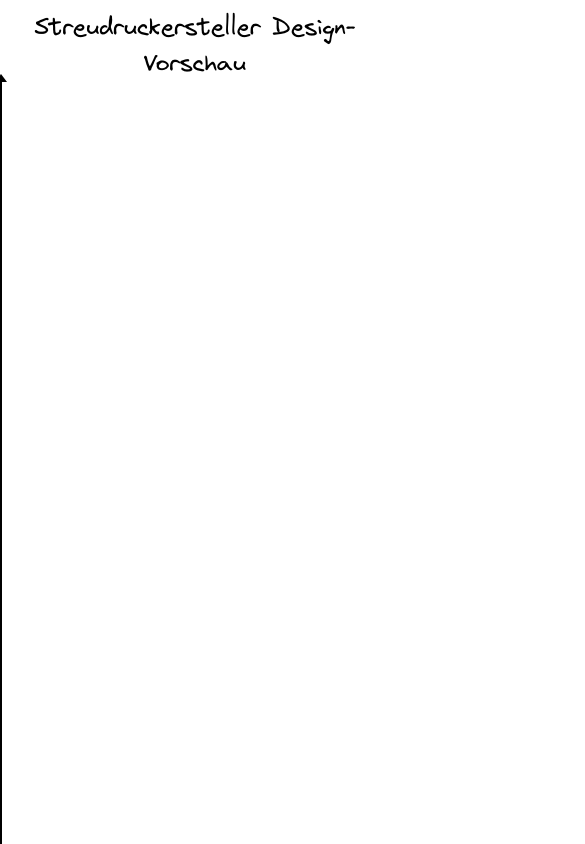
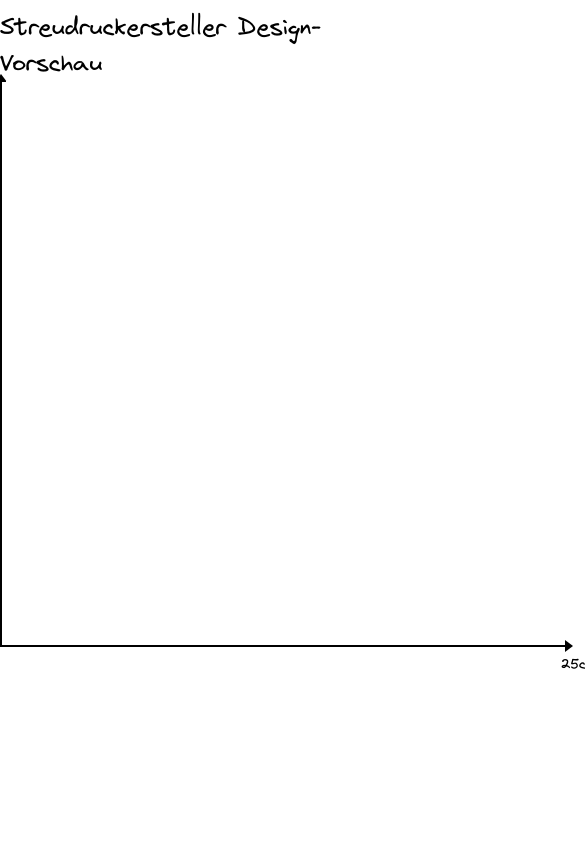
Before and after one commit to gsilvan/logo-pattern-generator, a React (Create React App) app: page / in a window 390 px wide. Shown: the top 844 px of the page, 585 px wide, since content can reach past the window. Built offline with nearby package versions, Linux system fonts and the light colour scheme.

Commit message:
responsive coordinate system

```diff
--- a/src/App.tsx
+++ b/src/App.tsx
@@ -214,6 +214,12 @@ function App() {
                 />
               </div>
             </div>
+              <button
+                className="text-blue-700 hover:text-white border border-blue-700 hover:bg-blue-800 focus:ring-4 focus:outline-none focus:ring-blue-300 font-medium rounded-lg text-sm px-5 py-2.5 text-center me-2 mb-2 dark:border-blue-500 dark:text-blue-500 dark:hover:text-white dark:hover:bg-blue-500 dark:focus:ring-blue-800"
+                onClick={makeRand}
+              >
+                Zufall
+              </button>
           </div>
               <div className="setting-group-container">
                 <div className="subtitle">
@@ -310,14 +316,6 @@ function App() {
               canvasRef={canvasRef}/>
         </div>
       </div>
-      <div>
-      <button
-        className="text-blue-700 hover:text-white border border-blue-700 hover:bg-blue-800 focus:ring-4 focus:outline-none focus:ring-blue-300 font-medium rounded-lg text-sm px-5 py-2.5 text-center me-2 mb-2 dark:border-blue-500 dark:text-blue-500 dark:hover:text-white dark:hover:bg-blue-500 dark:focus:ring-blue-800"
-        onClick={makeRand}
-      >
-        Zufall
-      </button>
-    </div>
     </section>
     </>
   );
--- a/src/Canvas.tsx
+++ b/src/Canvas.tsx
@@ -60,20 +60,25 @@ export default function Canvas({
   let scaleFactor = 0.24
   // Responsive scale factor for canvas preview
   if (screenWidth > 900) {
-    const canvasPrevDesktopWidth = screenHeight * 0.67;
-    scaleFactor =  canvasPrevDesktopWidth / 4130;
+    const canvasPrevWidth = screenHeight * 0.67;
+    scaleFactor =  canvasPrevWidth / 4130;
   } else {
-    const canvasPrevDesktopWidth = screenWidth * 0.98;
-    scaleFactor =  canvasPrevDesktopWidth / 4130;
+    const canvasPrevWidth = screenWidth * 0.98;
+    scaleFactor =  canvasPrevWidth / 4130;
   }
 
   //coordinate system size
-  const coordSystemSize = 4130 * scaleFactor;
+  const coordSystemWidth = canvasSize.width * scaleFactor + 5;
+  const coordSystemHeight = canvasSize.height * scaleFactor + 5 ;
+  const coordinateSystemDivStyle = {
+    height: `${coordSystemHeight}px`,
+    width: `${coordSystemWidth}px`,
+  };
 
-  const coordinateSystemDivStyle = {
-    height: `${coordSystemSize}px`,
-    width: `${coordSystemSize}px`,
-  };
+  const coordinateSystemContainerDivStyle = {
+    height: `${4130 * scaleFactor}px`,
+    width: `${4130 * scaleFactor}px`,
+  }
 
 
   useEffect(() => {
@@ -153,9 +158,10 @@ export default function Canvas({
         width={canvasSize.width}
         height={canvasSize.height}
       />
+      <div className="coordinate-system-container" style={coordinateSystemContainerDivStyle}>
         <div className="coordinate-system" style={coordinateSystemDivStyle}>
-        <span className="y-label">35cm</span>
-        <span className="x-label">35cm</span>
+          <span className="y-label">{height + 'cm'}</span>
+          <span className="x-label">{width + 'cm'}</span>
           <canvas
             id="preview-canvas"
             ref={previewCanvasRef}
@@ -163,6 +169,7 @@ export default function Canvas({
             height={600}
           />
         </div>
+      </div>
     </>
   );
 }
--- a/src/index.css
+++ b/src/index.css
@@ -50,7 +50,9 @@ h3 {
 }
 
 .canvas-div-container .subtitle {
-  justify-content: center;
+  text-align: initial;
+  padding-bottom: 70px;
+  padding-left: 70px;
 }
 
 .subtitle {
@@ -87,8 +89,9 @@ h3 {
 }
 
 .canvas-div-container {
-  padding-right: 50px;
+  padding-top: 50px;
 }
+
 
 canvas {
   position: absolute;
@@ -156,10 +159,16 @@ canvas {
   max-width: 250px;
 }
 
+.coordinate-system-container {
+  position: relative;
+}
+
 .coordinate-system {
 border-left: 2px solid black;
 border-bottom: 2px solid black;
 position:relative;
+left: 0;
+bottom: 0;
 }
 
  /* Upward arrow (top of left border) */
```
Lines whose indentation alone changed are shown as unchanged.
